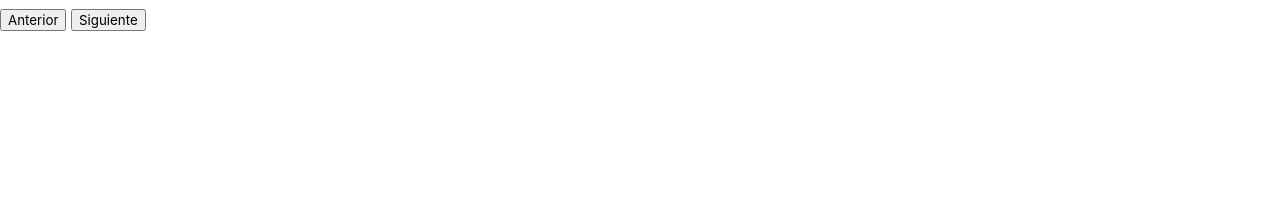
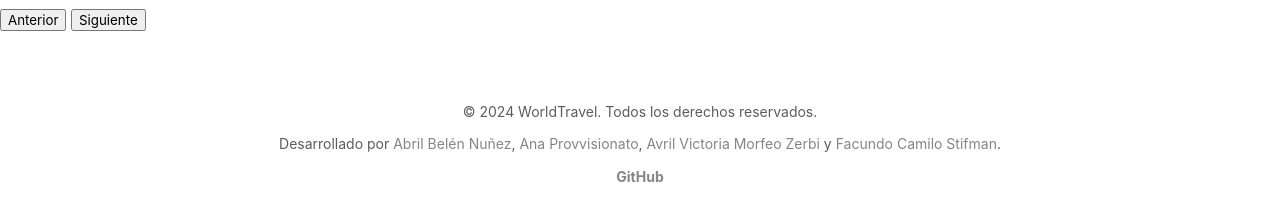
Before and after one commit to AvrilMZ/TP2_Introduccion_al_Desarrollo_de_Software, a plain HTML site: page Frontend/html/paises.html in a window 1280 px wide. Shown: the part 86-306 px from the top of the page. Drawn offline with nearby package versions, Linux system fonts and the light colour scheme.

Commit message:
Implemento un footer a todas las paginas

```diff
--- a/Frontend/css/paises.css
+++ b/Frontend/css/paises.css
@@ -8,7 +8,6 @@ header {
     display: flex;
     align-items: center;
     justify-content: space-between;
-
 }
 
 header img {
@@ -120,3 +119,43 @@ td {
     border-radius: 5px;
     vertical-align: middle;
 }
+
+/* ---- FOOTER ---- */
+.footer {
+    background-color: rgba(255, 255, 255, 0.363);
+    margin-top: 40px;
+    padding: 20px 0;
+    text-align: center;
+    font-size: 14px;
+  }
+
+.footer-container {
+    max-width: 1200px;
+    margin: 0 auto;
+    padding: 0 20px;
+}
+
+.footer p {
+    margin: 10px 0;
+    color: rgba(51, 51, 51, 0.8);
+    line-height: 1.6;
+}
+
+.footer p a {
+    color: rgba(51, 51, 51, 0.6);
+    text-decoration: none;
+}
+
+.footer p a:hover {
+    color: black;
+}
+
+.footer-social a {
+    display: inline-block;
+    font-weight: bold;
+    color: rgba(51, 51, 51, 0.6);
+}
+
+.footer-social a:hover {
+    color: black;
+}
--- a/Frontend/css/registro.css
+++ b/Frontend/css/registro.css
@@ -8,7 +8,6 @@ header {
     display: flex;
     align-items: center;
     justify-content: space-between;
-
 }
 
 header img {
@@ -110,3 +109,43 @@ nav a:hover {
     font-style: bold;
     color: white;
 }
+
+/* ---- FOOTER ---- */
+.footer {
+    background-color: rgba(255, 255, 255, 0.363);
+    margin-top: 40px;
+    padding: 20px 0;
+    text-align: center;
+    font-size: 14px;
+  }
+
+.footer-container {
+    max-width: 1200px;
+    margin: 0 auto;
+    padding: 0 20px;
+}
+
+.footer p {
+    margin: 10px 0;
+    color: rgba(51, 51, 51, 0.8);
+    line-height: 1.6;
+}
+
+.footer p a {
+    color: rgba(51, 51, 51, 0.6);
+    text-decoration: none;
+}
+
+.footer p a:hover {
+    color: black;
+}
+
+.footer-social a {
+    display: inline-block;
+    font-weight: bold;
+    color: rgba(51, 51, 51, 0.6);
+}
+
+.footer-social a:hover {
+    color: black;
+}
--- a/Frontend/css/style.css
+++ b/Frontend/css/style.css
@@ -8,7 +8,6 @@ header {
     display: flex;
     align-items: center;
     justify-content: space-between;
-
 }
 
 header img {
@@ -145,3 +144,43 @@ nav a:hover {
 .anterior:hover, .siguiente:hover {
     background-color: rgba(0,0,0,0.8);
 }
+
+/* ---- FOOTER ---- */
+.footer {
+    background-color: rgba(255, 255, 255, 0.363);
+    margin-top: 40px;
+    padding: 20px 0;
+    text-align: center;
+    font-size: 14px;
+  }
+
+.footer-container {
+    max-width: 1200px;
+    margin: 0 auto;
+    padding: 0 20px;
+}
+
+.footer p {
+    margin: 10px 0;
+    color: rgba(51, 51, 51, 0.8);
+    line-height: 1.6;
+}
+
+.footer p a {
+    color: rgba(51, 51, 51, 0.6);
+    text-decoration: none;
+}
+
+.footer p a:hover {
+    color: black;
+}
+
+.footer-social a {
+    display: inline-block;
+    font-weight: bold;
+    color: rgba(51, 51, 51, 0.6);
+}
+
+.footer-social a:hover {
+    color: black;
+}
--- a/Frontend/css/vuelos.css
+++ b/Frontend/css/vuelos.css
@@ -8,7 +8,6 @@ header {
     display: flex;
     align-items: center;
     justify-content: space-between;
-
 }
 
 header img {
@@ -110,3 +109,43 @@ nav a:hover {
     font-style: bold;
     color: white;
 }
+
+/* ---- FOOTER ---- */
+.footer {
+    background-color: rgba(255, 255, 255, 0.363);
+    margin-top: 40px;
+    padding: 20px 0;
+    text-align: center;
+    font-size: 14px;
+  }
+
+.footer-container {
+    max-width: 1200px;
+    margin: 0 auto;
+    padding: 0 20px;
+}
+
+.footer p {
+    margin: 10px 0;
+    color: rgba(51, 51, 51, 0.8);
+    line-height: 1.6;
+}
+
+.footer p a {
+    color: rgba(51, 51, 51, 0.6);
+    text-decoration: none;
+}
+
+.footer p a:hover {
+    color: black;
+}
+
+.footer-social a {
+    display: inline-block;
+    font-weight: bold;
+    color: rgba(51, 51, 51, 0.6);
+}
+
+.footer-social a:hover {
+    color: black;
+}
--- a/Frontend/html/paises.html
+++ b/Frontend/html/paises.html
@@ -92,5 +92,22 @@
                     fetchPaises(minimo,maximo)
                 }
         </script>
+
+        <!-- Footer -->
+        <footer class="footer">
+            <div class="footer-container">
+                <p>© 2024 WorldTravel. Todos los derechos reservados.</p>
+                <p>
+                    Desarrollado por
+                    <a href="https://github.com/abbnunez">Abril Belén Nuñez</a>,
+                    <a href="https://github.com/anaprovvi">Ana Provvisionato</a>,
+                    <a href="https://github.com/AvrilMZ">Avril Victoria Morfeo Zerbi</a> y
+                    <a href="https://github.com/facustifman">Facundo Camilo Stifman</a>.
+                </p>
+                <div class="footer-social">
+                    <a href="https://github.com/AvrilMZ/TP2_Introduccion_al_Desarrollo_de_Software" target="_blank">GitHub</a>
+                </div>
+            </div>
+        </footer>
     </body>
 </html>
```
Also changed, not shown: Frontend/html/index.html (+17 -0 lines), Frontend/html/registro.html (+17 -0 lines), Frontend/html/vuelos.html (+17 -0 lines).
